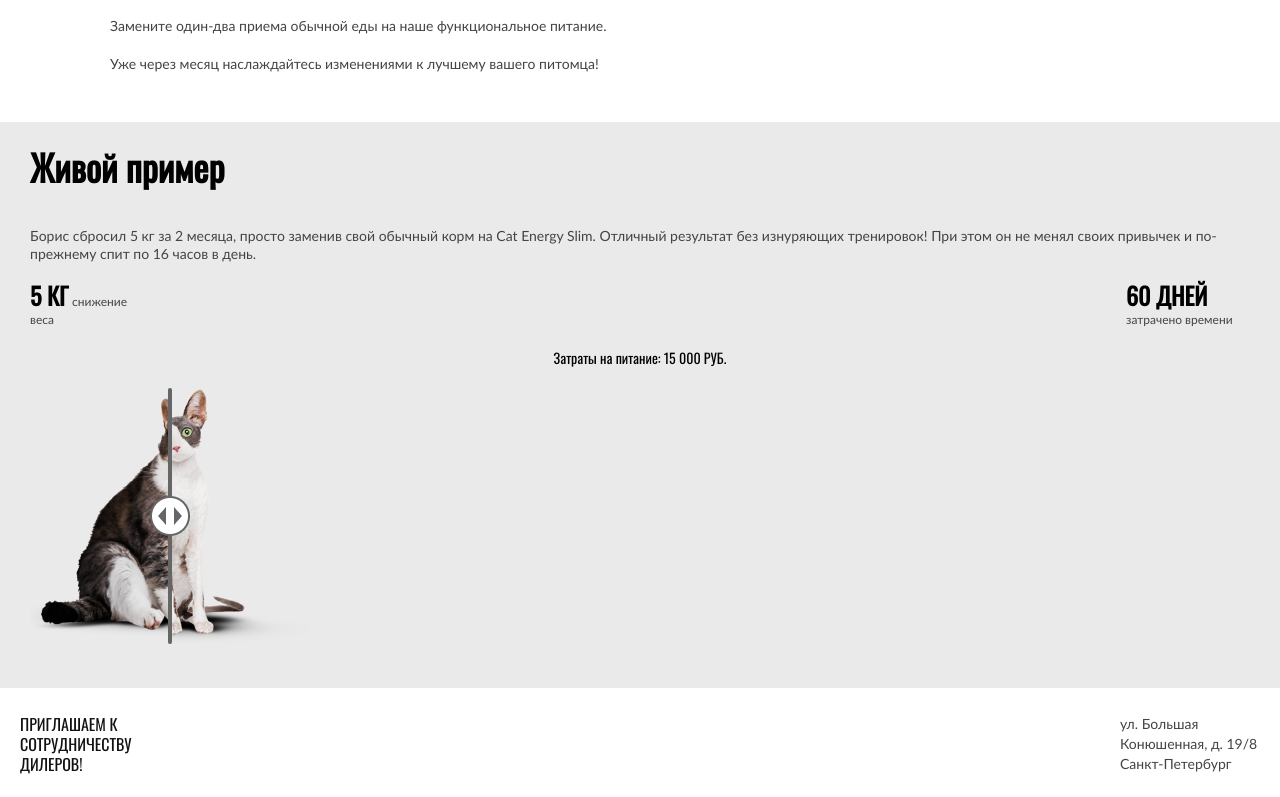
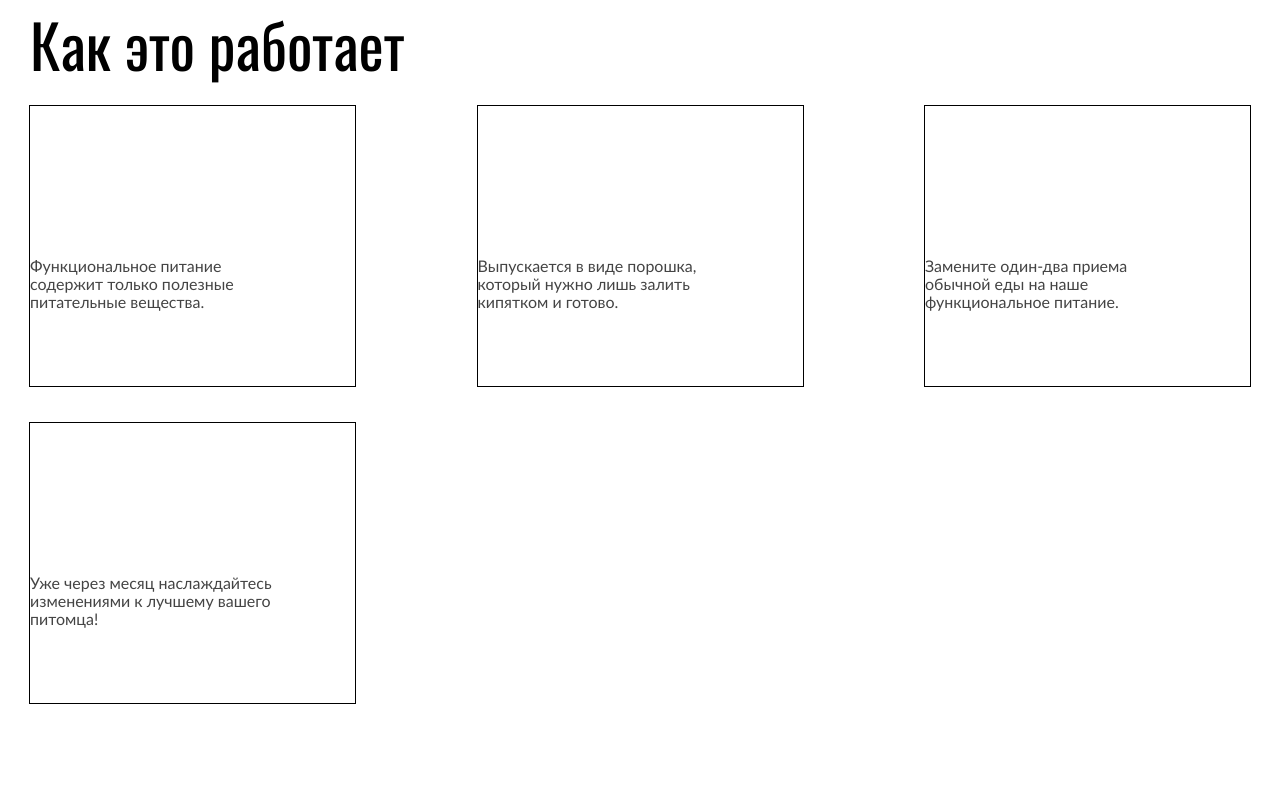
Before and after one commit to htmlacademy-adaptive/2252087-cat-energy-29, a website: page source/index.html in a window 1280 px wide. Shown: the part 1301-2098 px from the top of the page. Drawn offline with nearby package versions, Linux system fonts and the light colour scheme; files that its build step writes are made by us from their sources.

Commit message:
configures adaptive grids for about/example/contacts

```diff
--- a/source/index.html
+++ b/source/index.html
@@ -124,6 +124,7 @@
           Отличный результат без изнуряющих тренировок! При этом он не менял своих привычек и
           по-прежнему спит по 16 часов в день.
         </p>
+        <div class="example__stats-wrap">
           <div class="example__stats stats">
             <div class="stats__stat">
               <b class="stats__value">5 кг</b>
@@ -135,7 +136,10 @@
             </div>
           </div>
           <p class="example__spent">Затраты на питание: 15 000 РУБ.</p>
-        <img src="img/content/compare-slider.png" alt="slider states before/after" class="example__img">
+        </div>
+        <div class="example__pic">
+          <img class="example__img" src="img/content/compare-slider.png" alt="slider states before/after">
+        </div>
       </div>
     </section>
     <section class="contacts">
@@ -144,7 +148,7 @@
         <address class="contacts__address address">
           <p class="address__slogan">Приглашаем к сотрудничеству дилеров!</p>
           <p class="address__address">
-            ул. Большая Конюшенная, д. 19/8 Санкт-Петербург
+            <span>ул. Большая Конюшенная, д. 19/8</span><span>Санкт-Петербург</span>
           </p>
         </address>
         <div class="contacts__map-wrap">
@@ -156,6 +160,7 @@
   <!-- Футер -->
   <footer class="footer">
     <div class="container">
+      <div class="logo__social">
         <a class="logo footer__logo" href="/">
           <img class="logo__img-text" src="img/content/logo-2.svg" alt="cat energy">
         </a>
@@ -197,6 +202,7 @@
           </svg>
         </a>
       </div>
+    </div>
   </footer>
 </body>
 
--- a/source/sass/about.scss
+++ b/source/sass/about.scss
@@ -11,10 +11,27 @@
   font-family: "Oswald", "Arial", sans-serif;
 }
 
+@media (min-width: $tablet-width) {
+  .about__title {
+    font-size: 60px;
+    line-height: 60px;
+    font-weight: 400;
+    margin-bottom: 32px;
+  }
+}
+
 .about__list {
   margin: 0;
   padding: 0;
   list-style-type: none;
+}
+
+@media (min-width: $tablet-width) {
+  .about__list {
+    display: flex;
+    flex-wrap: wrap;
+    justify-content: space-between;
+  }
 }
 
 .about__item {
@@ -26,9 +43,37 @@
   margin-bottom: 0;
 }
 
+@media (min-width: $tablet-width)  {
+  .about__item {
+    margin-bottom: 37px;
+  }
+
+  .about__item:last-child {
+    margin-bottom: 37px;
+  }
+}
+
+@media (min-width: $tablet-width) {
+  .about__item {
+    width: 325px;
+    max-width: 325px;
+    min-height: 280px;
+    padding-top: 151px;
+    padding-left: 0;
+    padding-right: 20px;
+    outline: 1px solid $black;
+  }
+}
+
 .about__text {
   margin: 0;
   line-height: 18px;
   color: $special_dark-grey;
   font-family: "Lato", "Arial", sans-serif;
 }
+
+@media (min-width: $tablet-width) {
+  .about__text {
+    max-width: 245px;
+  }
+}
--- a/source/sass/address.scss
+++ b/source/sass/address.scss
@@ -8,6 +8,15 @@
   padding-bottom: 26px;
 }
 
+@media (min-width: $tablet-width) {
+  .address {
+    padding-top: 60px;
+    padding-right: 70px;
+    padding-bottom: 60px;
+    padding-left: 70px;
+  }
+}
+
 .address__slogan {
   margin: 0;
   font-size: 16px;
@@ -15,6 +24,13 @@
   font-family: "Oswald", "Arial", sans-serif;
   color: $black-2;
   text-transform: uppercase;
+}
+
+@media (min-width: $tablet-width) {
+  .address__slogan {
+    font-size: 20px;
+    line-height: 24px;
+  }
 }
 
 .address__address {
@@ -27,3 +43,23 @@
 .address__address {
   max-width: 140px;
 }
+
+@media (min-width: $tablet-width) {
+  .address__address {
+    width: 160px;
+    max-width: 160px;
+    font-size: 16px;
+    text-align: right;
+  }
+}
+
+@media (min-width: $tablet-width) {
+  .address__address span {
+    display: block;
+    margin-bottom: 20px;
+  }
+
+  .address__address span:last-child {
+    margin-bottom: 0;
+  }
+}
--- a/source/sass/contacts.scss
+++ b/source/sass/contacts.scss
@@ -6,5 +6,14 @@
 }
 
 .contacts__map-wrap {
+  display: flex;
   background-color: $special_grey;
 }
+
+@media (min-width: $tablet-width) {
+  .contacts__map {
+    width: 768px;
+    max-width: 768px;
+    max-height: 400px;
+  }
+}
--- a/source/sass/example.scss
+++ b/source/sass/example.scss
@@ -4,21 +4,64 @@
   background-color: $special_grey-1;
 }
 
+@media (min-width: $tablet-width) {
+  .example {
+    position: relative;
+    background-color: $white;
+    padding-top: 45px;
+    padding-bottom: 101px;
+  }
+
+  .example::before {
+    position: absolute;
+    content: "";
+    width: 100%;
+    height: 462px;
+    background-color: $grey;
+    bottom: 0;
+    left: 0;
+  }
+}
+
 .example__title {
   margin: 0;
+  margin-bottom: 40px;
   font-size: 36px;
   line-height: 40px;
   color: $black;
   font-family: "Oswald", "Arial", sans-serif;
 }
 
+@media (min-width: $tablet-width) {
+  .example__title {
+    margin-bottom: 60px;
+    font-size: 60px;
+    line-height: 60px;
+    font-weight: 400;
+  }
+}
+
 .example__text {
   margin: 0;
-  padding-top: 40px;
-  padding-bottom: 20px;
+  margin-bottom: 20px;
   line-height: 18px;
   font-family: "Lato", "Arial", sans-serif;
   color: $special_dark-grey;
+}
+
+@media (min-width: $tablet-width) {
+.example__text {
+    margin-bottom: 55px;
+  }
+}
+
+@media (min-width: $tablet-width) {
+  .example__stats-wrap {
+    display: flex;
+    justify-content: space-between;
+    align-items: center;
+    margin-bottom: 99px;
+  }
 }
 
 .example__spent {
@@ -28,4 +71,32 @@
   text-align: center;
   color: $black;
   font-family: "Oswald", "Arial", sans-serif;
+  text-transform: uppercase;
 }
+
+@media (min-width: $tablet-width) {
+  .example__spent {
+    width: 180px;
+    max-width: 180px;
+    margin: 0;
+    font-size: 20px;
+    line-height: 24px;
+    font-weight: 400;
+    text-align: right;
+  }
+}
+
+@media (min-width: $tablet-width) {
+  .example__pic {
+    text-align: center;
+    position: relative;
+    z-index: 1;
+  }
+}
+
+@media (min-width: $tablet-width) {
+  .example__img {
+    width: 560px;
+    max-width: 560px;
+  }
+}
--- a/source/sass/footer.scss
+++ b/source/sass/footer.scss
@@ -10,6 +10,13 @@
   }
 }
 
+@media (min-width: $tablet-width) {
+  .footer {
+    padding-top: 55px;
+    padding-bottom: 55px;
+  }
+}
+
 .footer__logo {
   padding-top: 20px;
   padding-bottom: 20px;
--- a/source/sass/logo.scss
+++ b/source/sass/logo.scss
@@ -1,6 +1,20 @@
+@media (min-width: $tablet-width) {
+  .logo__social {
+    display: flex;
+    flex-direction: row;
+    align-items: center;
+  }
+}
+
 .logo {
   display: flex;
   align-items: center;
+}
+
+@media (min-width: $tablet-width) {
+  .logo {
+    //margin-right: 160px;
+  }
 }
 
 .logo__img {
--- a/source/sass/page.scss
+++ b/source/sass/page.scss
@@ -23,6 +23,14 @@ button {
   font-style: normal;
   color: $special_dark-grey;
 }
+
+@media (min-width: $tablet-width) {
+  .page {
+    font-size: 16px;
+    line-height: 24px;
+  }
+}
+
 
 .page--index {
   .header {
--- a/source/sass/promo.scss
+++ b/source/sass/promo.scss
@@ -3,6 +3,16 @@
     position: relative;
     padding-left: 0;
     padding-right: 0;
+  }
+}
+
+@media (min-width: $tablet-width) {
+  .promo {
+    .container {
+      position: relative;
+      padding-left: 30px;
+      padding-right: 30px;
+    }
   }
 }
 
@@ -15,6 +25,15 @@
   padding-right: 20px;
   padding-left: 20px;
   z-index: 3;
+}
+
+@media (min-width: $tablet-width) {
+  .promo__info {
+    align-items: flex-start;
+    padding-top: 40px;
+    //padding-right: 120px;
+    //padding-left: 120px;
+  }
 }
 
 .promo__poster {
@@ -31,7 +50,6 @@
  }
 }
 
-
 .promo__title {
   margin: 0;
   margin-bottom: 25px;
@@ -44,7 +62,13 @@
 
 @media (min-width: $tablet-width) {
   .promo__title {
+    max-width: 420px;
+    margin-bottom: 40px;
+    font-size: 60px;
+    line-height: 60px;
+    font-weight: 400;
     color: $black;
+    text-align: left;
   }
 }
 
@@ -61,6 +85,8 @@
 @media (min-width: $tablet-width) {
   .promo__slogan {
     color: $black;
+    font-size: 20px;
+    line-height: 20px;
   }
 }
 
--- a/source/sass/services.scss
+++ b/source/sass/services.scss
@@ -1,6 +1,12 @@
 .services {
   padding-top: 20px;
   padding-bottom: 20px;
+}
+
+@media (min-width: $tablet-width) {
+  .services  {
+    padding-bottom: 45px;
+  }
 }
 
 .services__list {
--- a/source/sass/stats.scss
+++ b/source/sass/stats.scss
@@ -4,10 +4,35 @@
   align-items: flex-start;
 }
 
+@media (min-width: $tablet-width) {
+  .stats {
+    justify-content: flex-start;
+    max-width: 65%;
+  }
+}
+
 .stats__stat {
   max-width: 124px;
   width: 124px;
   margin-bottom: 20px;
+}
+
+@media (min-width: $tablet-width) {
+  .stats__stat {
+    display: flex;
+    flex-direction: column;
+    margin-bottom: 0;
+    margin-right: 43px;
+    padding-top: 15px;
+    padding-right: 15px;
+    padding-bottom: 11px;
+    padding-left: 15px;
+    width: 162px;
+    max-width: 162px;
+  }
+  .stats__stat:last-child {
+    margin-right: 0;
+  }
 }
 
 .stats__value {
@@ -19,6 +44,14 @@
   text-transform: uppercase;
 }
 
+@media (min-width: $tablet-width) {
+  .stats__value {
+    font-size: 30px;
+    line-height: 37px;
+    font-weight: 400;
+  }
+}
+
 .stats__label {
   font-size: 12px;
   line-height: 100%;
--- a/source/sass/variables.scss
+++ b/source/sass/variables.scss
@@ -1,4 +1,5 @@
 $basic_green: #68b738;
+$grey: #e5e5e5;
 $basic_grey: #f2f2f2;
 $special_grey-2: #ebebeb;
 $special_grey: #cdcdcd;
```
Lines whose indentation alone changed are shown as unchanged.
